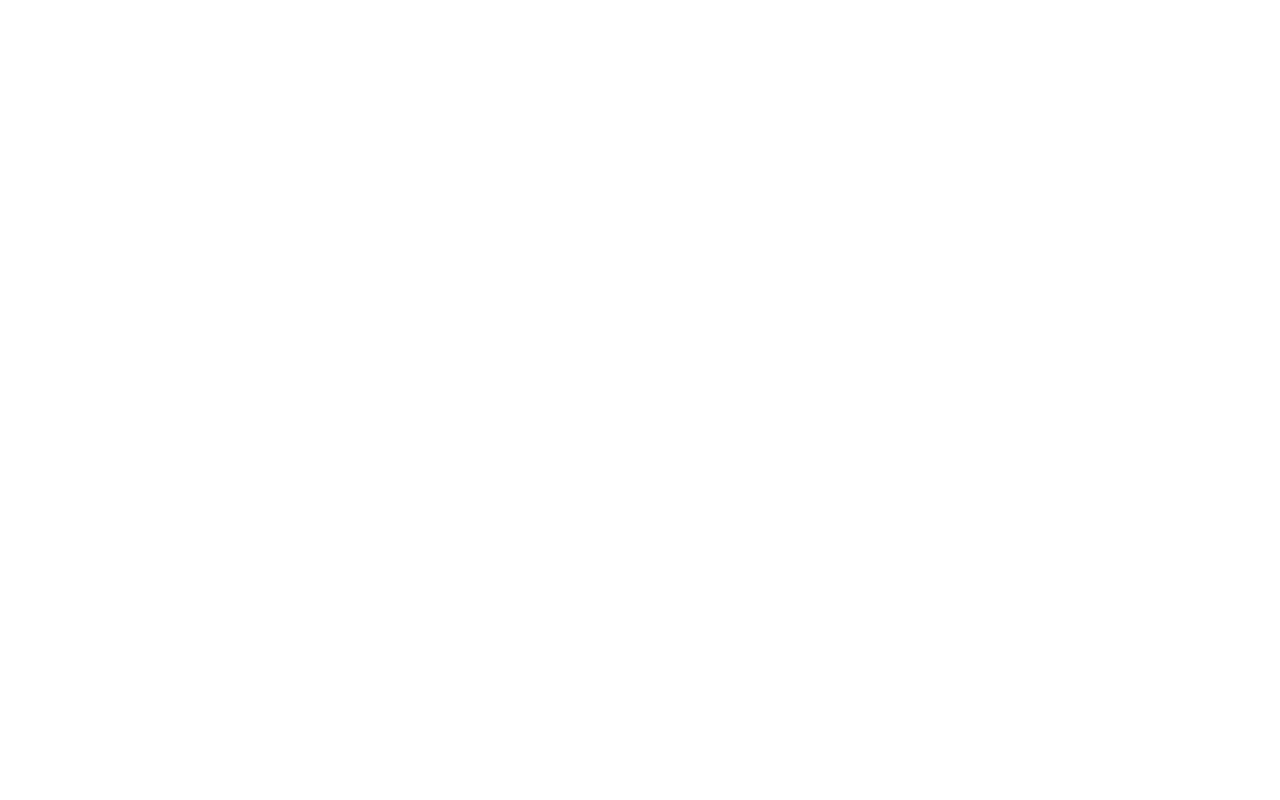
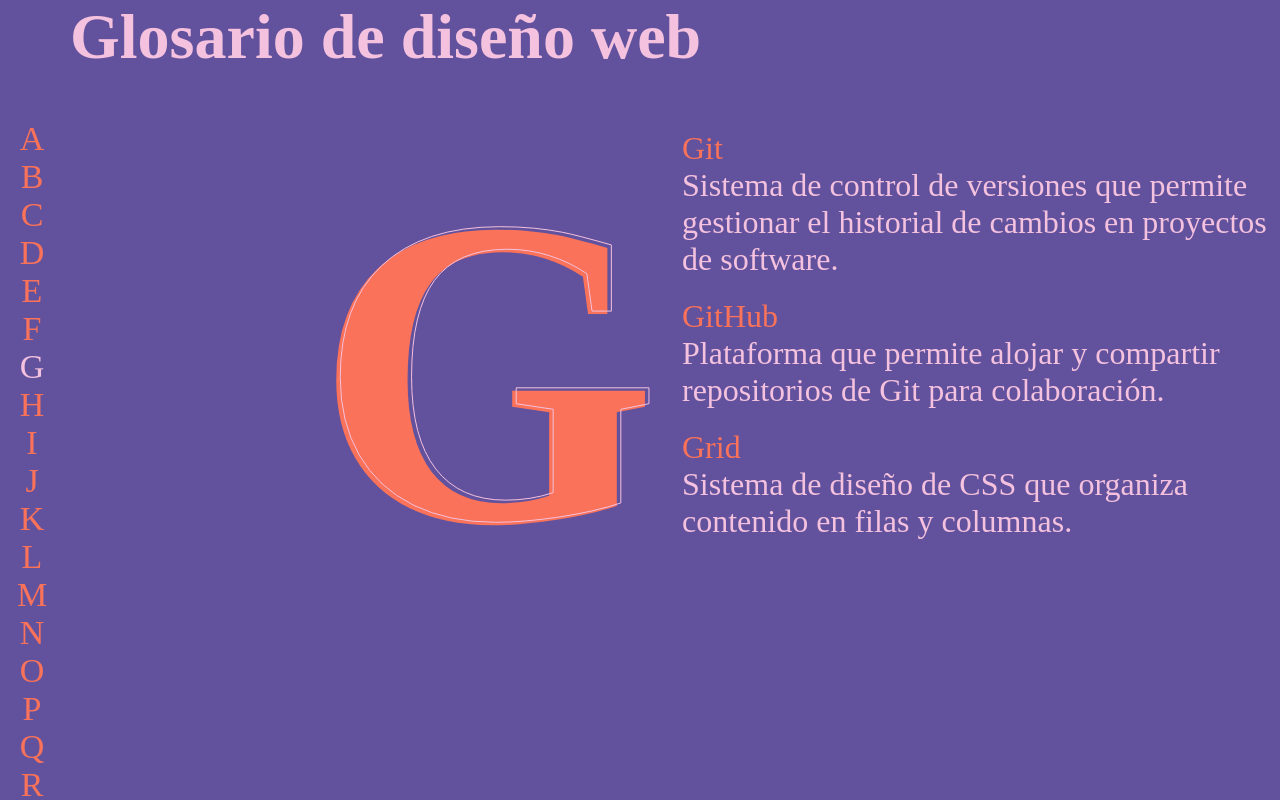
Before and after one commit to mexavictoriab/proyecto-glosario, a plain HTML site: page H.html in a window 1280 px wide. Drawn offline with Linux system fonts and the light colour scheme.

Commit message:
letra seleccionada

```diff
--- a/G.html
+++ b/G.html
@@ -0,0 +1,67 @@
+<!DOCTYPE html>
+<html lang="en">
+<head>
+    <meta charset="UTF-8">
+    <meta name="viewport" content="width=device-width, initial-scale=1.0">
+    <link rel="stylesheet" href="style.css">
+    <script src="app.js" defer></script>
+    <title>Glosario</title>
+</head>
+<body>
+    <header class="encabezado">
+        <h1>Glosario de diseño web</h1>
+    </header>
+    <main class="contenido">
+        <nav class="barra-navegacion">
+            <ul>
+                <li><a href="index.html">A</a></li>
+                <li><a href="B.html">B</a></li>
+                <li><a href="C.html">C</a></li>
+                <li><a href="D.html">D</a></li>
+                <li><a href="E.html">E</a></li>
+                <li><a href="F.html">F</a></li>
+                <li class="seleccionado"><a href="G.html">G</a></li>
+                <li><a href="H.html">H</a></li>
+                <li><a href="I.html">I</a></li>
+                <li><a href="J.html">J</a></li>
+                <li><a href="K.html">K</a></li>
+                <li><a href="L.html">L</a></li>
+                <li><a href="M.html">M</a></li>
+                <li><a href="N.html">N</a></li>
+                <li><a href="O.html">O</a></li>
+                <li><a href="P.html">P</a></li>
+                <li><a href="Q.html">Q</a></li>
+                <li><a href="R.html">R</a></li>
+                <li><a href="S.html">S</a></li>
+                <li><a href="T.html">T</a></li>
+                <li><a href="U.html">U</a></li>
+                <li><a href="V.html">V</a></li>
+                <li><a href="W.html">W</a></li>
+                <li><a href="X.html">X</a></li>
+                <li><a href="Y.html">Y</a></li>
+                <li><a href="Z.html">Z</a></li>
+
+            </ul>
+        </nav>
+        <section class="glosario">
+            <article class="letra-gigante">
+                <div class="gigante-contenedor">
+                    <p class="letra-adelante" id="letra_uno">G</p>
+                    <p class="letra-atras" id="letra_dos">G</p>
+                </div>
+            </article>
+
+            <article class="palabras" id="definiciones">
+                <div class="palabra">
+                    <p>Git</p>
+                    <p>Sistema de control de versiones que permite gestionar el historial de cambios en proyectos de software.</p>
+                    <p>GitHub</p>
+                    <p>Plataforma que permite alojar y compartir repositorios de Git para colaboración.</p>
+                    <p>Grid</p>
+                    <p>Sistema de diseño de CSS que organiza contenido en filas y columnas.</p>
+                </div>
+            </article>
+        </section>
+    </main>
+</body>
+</html>
--- a/H.html
+++ b/H.html
@@ -0,0 +1,67 @@
+<!DOCTYPE html>
+<html lang="en">
+<head>
+    <meta charset="UTF-8">
+    <meta name="viewport" content="width=device-width, initial-scale=1.0">
+    <link rel="stylesheet" href="style.css">
+    <script src="app.js" defer></script>
+    <title>Glosario</title>
+</head>
+<body>
+    <header class="encabezado">
+        <h1>Glosario de diseño web</h1>
+    </header>
+    <main class="contenido">
+        <nav class="barra-navegacion">
+            <ul>
+                <li><a href="index.html">A</a></li>
+                <li><a href="B.html">B</a></li>
+                <li><a href="C.html">C</a></li>
+                <li><a href="D.html">D</a></li>
+                <li><a href="E.html">E</a></li>
+                <li><a href="F.html">F</a></li>
+                <li class="seleccionado"><a href="G.html">G</a></li>
+                <li><a href="H.html">H</a></li>
+                <li><a href="I.html">I</a></li>
+                <li><a href="J.html">J</a></li>
+                <li><a href="K.html">K</a></li>
+                <li><a href="L.html">L</a></li>
+                <li><a href="M.html">M</a></li>
+                <li><a href="N.html">N</a></li>
+                <li><a href="O.html">O</a></li>
+                <li><a href="P.html">P</a></li>
+                <li><a href="Q.html">Q</a></li>
+                <li><a href="R.html">R</a></li>
+                <li><a href="S.html">S</a></li>
+                <li><a href="T.html">T</a></li>
+                <li><a href="U.html">U</a></li>
+                <li><a href="V.html">V</a></li>
+                <li><a href="W.html">W</a></li>
+                <li><a href="X.html">X</a></li>
+                <li><a href="Y.html">Y</a></li>
+                <li><a href="Z.html">Z</a></li>
+
+            </ul>
+        </nav>
+        <section class="glosario">
+            <article class="letra-gigante">
+                <div class="gigante-contenedor">
+                    <p class="letra-adelante" id="letra_uno">G</p>
+                    <p class="letra-atras" id="letra_dos">G</p>
+                </div>
+            </article>
+
+            <article class="palabras" id="definiciones">
+                <div class="palabra">
+                    <p>Git</p>
+                    <p>Sistema de control de versiones que permite gestionar el historial de cambios en proyectos de software.</p>
+                    <p>GitHub</p>
+                    <p>Plataforma que permite alojar y compartir repositorios de Git para colaboración.</p>
+                    <p>Grid</p>
+                    <p>Sistema de diseño de CSS que organiza contenido en filas y columnas.</p>
+                </div>
+            </article>
+        </section>
+    </main>
+</body>
+</html>
--- a/style.css
+++ b/style.css
@@ -13,10 +13,6 @@
 
 body{
     background-color: var(--principal);
-}
-
-.seleccionado{
-    color: var(--complementario);
 }
 
 .encabezado{
@@ -56,6 +52,11 @@ body{
     color: var(--secundario);
     cursor: pointer;
 }
+
+.barra-navegacion ul li.seleccionado a{
+    color: var(--complementario);
+}
+
 .glosario{
     width: 95%;
     display: flex;
```
Also changed, not shown: B.html (+1 -1 lines), C.html (+1 -1 lines), D.html (+1 -1 lines), E.html (+1 -1 lines), F.html (+1 -1 lines), index.html (+1 -1 lines).
